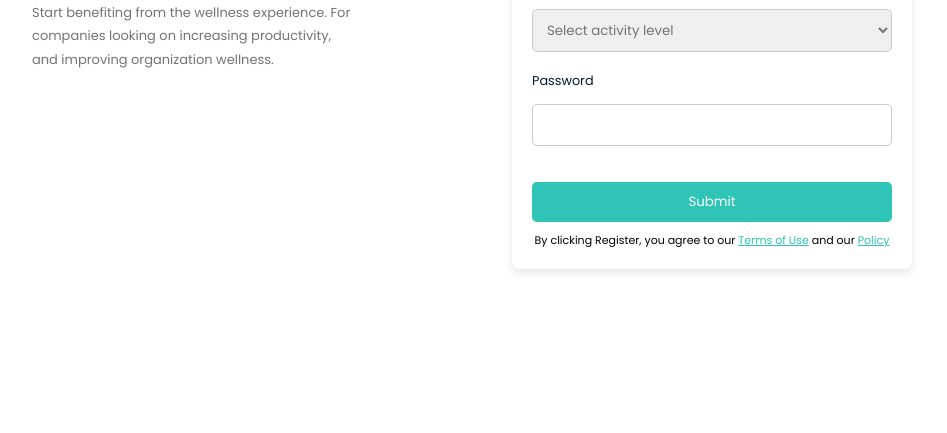
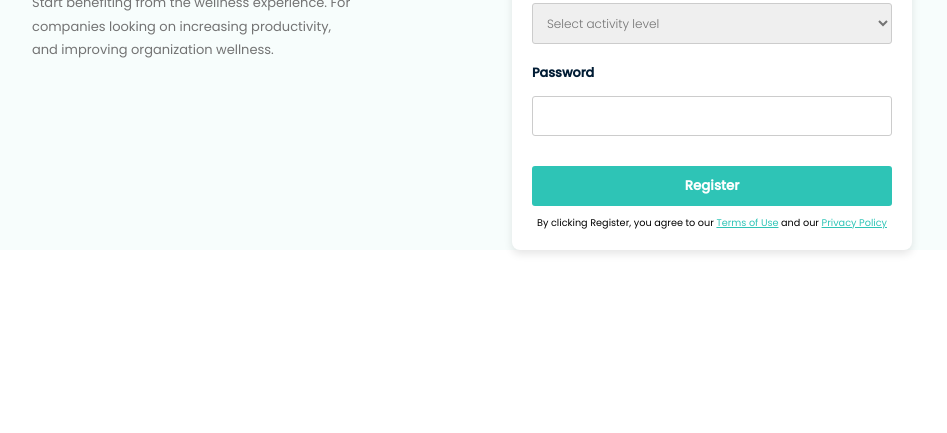
Before and after one commit to emmypuch/individual-signup-up, a plain HTML site: page index.html in a window 1280 px wide. Shown: the part 367-800 px from the top of the page, without its empty margins (128-1075 px from the left). Drawn offline with Linux system fonts and the light colour scheme.

Commit message:
modified css

```diff
--- a/index.html
+++ b/index.html
@@ -92,11 +92,12 @@
                 </div>
 
                 <div class="btn">
-                    <input type="submit" placeholder="Register">
+                    <!-- <input type="Register" placeholder="Register"> -->
+                    <button>Register</button>
                 </div>
 
                 <p class="text">By clicking Register, you agree to our <a href="#">Terms of Use</a> and our <a
-                        href="#">Policy</a>
+                        href="#">Privacy Policy</a>
                 </p>
             </form>
         </div>
--- a/signup.css
+++ b/signup.css
@@ -11,6 +11,7 @@
     display: grid;
     grid-template-columns: 1fr 1fr;
     align-items: center;
+    background: #F7FDFC;
 }
 
 /* Logo Section */
@@ -63,6 +64,7 @@ label {
     display: block;
     font-size: 0.8rem;
     color: #011C34;
+    font-weight: bold;
 }
 
 input,
@@ -70,11 +72,13 @@ select {
     width: 100%;
     padding: 10px;
     border: 1px solid #ccc;
-    border-radius: 5px;
+    border-radius: 3px;
     box-sizing: border-box;
     margin-top: 6px;
     outline: none;
     color: #737373;
+    font-size: 12px;
+    font-weight: 100;
 }
 
 input:focus,
@@ -91,14 +95,21 @@ input:focus+label {
     color: #2EC4B6;
 }
 
-.btn input {
+.btn button {
     background-color: #2EC4B6;
     color: white;
     padding: 10px 15px;
     border: none;
-    border-radius: 5px;
+    border-radius: 3px;
     cursor: pointer;
     position: relative;
+    outline: none;
+    width: 100%;
+    font-weight: bold;
+}
+
+.btn button:hover {
+    background-color: #38ccbd;
 }
 
 .field:nth-child(6) {
@@ -120,7 +131,7 @@ input:focus+label {
 }
 
 p.text {
-    font-size: 11px;
+    font-size: 9.7px;
     text-align: center;
     margin-top: 10px;
 }
```
